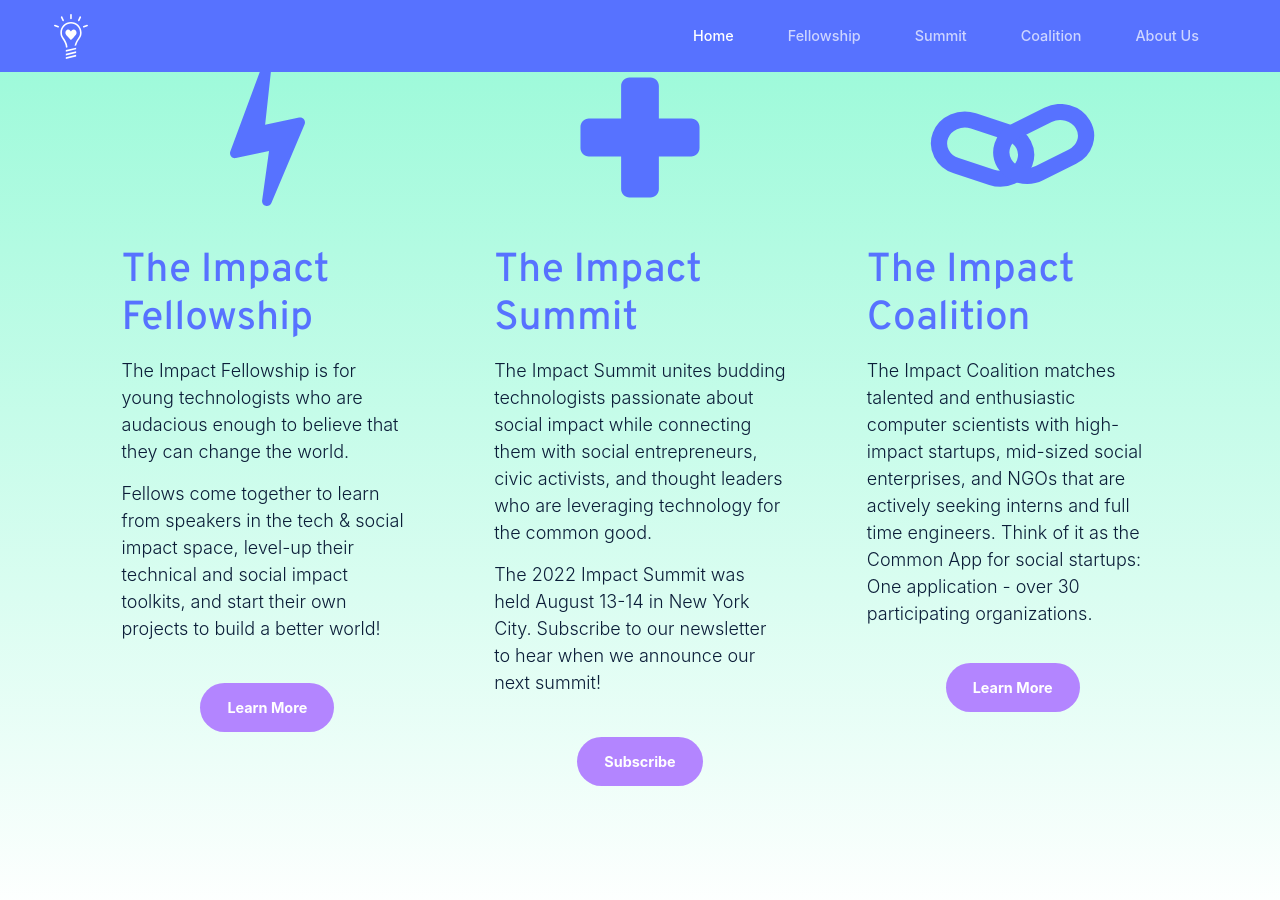
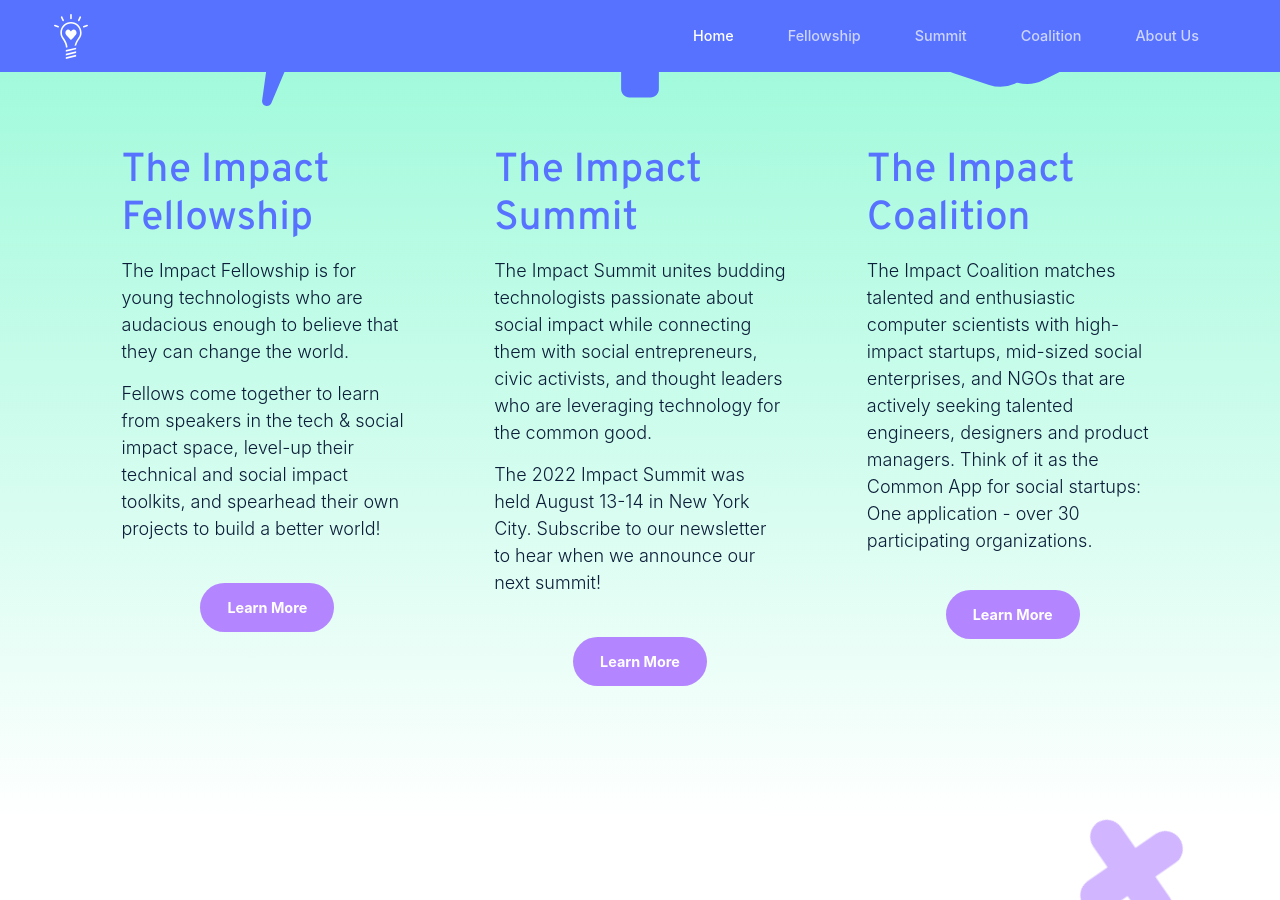
Before and after one commit to impact-labs/impact-labs.github.io, a Jekyll site: the page built from pages/home.html, in a window 1280 px wide and 900 px high, scrolled down 2028 px. Built offline with Jekyll 4.4.1, drawn with Linux system fonts in a browser that asks for light colours; some of the changed text lies outside the part shown.

Commit message:
make wording fixes, add social media links

```diff
--- a/_includes/footer.html
+++ b/_includes/footer.html
@@ -7,8 +7,11 @@
             Reach out to <a target="_blank" href="mailto:hello@impactlabs.io">hello@impactlabs.io</a>
         </p>
         <p>
+          <b>
             Move purposefully and fix things.
+          </b>
         </p>
+        <p><a target="_blank" href="https://www.linkedin.com/company/impactlabs">LinkedIn</a>  ·  <a target="_blank" href="https://twitter.com/impactlabs_io">Twitter</a>  ·  <a target="_blank" href="https://medium.com/impact-labs">Medium</a></p>
         <p>
             Copyright &copy; Impact Labs 2022. <a target="_blank" href="https://docs.google.com/document/d/11rG_I1-jbV9INWTXWyhvDNLHPxTPtrBW7ZMhqVfc2b8/edit">Code of Conduct</a>
         </p>
--- a/pages/home.html
+++ b/pages/home.html
@@ -34,10 +34,9 @@
 	<img alt="Plus" class="accent d-none d-md-inline" style="width:130px; position: relative; top:540px;" src="/assets/images/accents/plus.svg" />
 	<div class="row">
 		<div class="col-12 col-md-9 lead">
-			<!-- <h2 style="max-width: 90%">What is Impact Labs?</h2> -->
-			<h1 class="text-primary">What We Do</h1>
+			<h2 style="max-width: 90%">What is Impact Labs?</h2>
 			<p>
-				Impact Labs is an organization that provides greater access to opportunities at the intersection of technology and social good. We connect students to seasoned social entrepreneurs, meaningful career opportunities, and capital to help ignite their ideas.
+				Impact Labs is a registered 501(c)(3) nonprofit that provides greater access to opportunities at the intersection of technology and social good. We connect students to seasoned social entrepreneurs, meaningful career opportunities, and capital to help ignite their ideas.
 			</p>
 			<p>
 				This is accomplished through a suite of initiatives, detailed below.
@@ -51,8 +50,6 @@
 </section>
 
 <section class="bg-light px-sm-5" style="background: linear-gradient(rgba(15, 248, 166, 0.5), #FFFFFF)">
-	<!-- <h2 style="max-width: 90%">Our Initiatives</h2> -->
-<center><h1 class="text-primary">Our Initiatives</h1></center>
 <div class="container-fluid" >
 	<div class="row mb-4 d-none d-md-flex">
 		<div class="col-4 text-center">
@@ -74,8 +71,7 @@
 					The Impact Fellowship is for young technologists who are audacious enough to believe that they can change the world.
 				</p>
 				<p>
-					Fellows come together to learn from speakers in the tech & social impact space, level-up their technical and social impact toolkits, and start their own projects to build a better world!
-
+					Fellows come together to learn from speakers in the tech & social impact space, level-up their technical and social impact toolkits, and spearhead their own projects to build a better world!
 				</p>
 				<br/>
 				<div class="text-md-center">
@@ -95,7 +91,7 @@
 				</p>
 				<br/>
 				<div class="text-md-center">
-					<a class="btn btn-secondary" role="button" aria-pressed="true" href="https://airtable.com/shrn3Sw913prQ2y6W" target="_blank">Subscribe</a>
+					<a class="btn btn-secondary" role="button" aria-pressed="true" href="./summit">Learn More</a>
 				</div>
 			</div>
 		</div>
@@ -104,7 +100,7 @@
 			<div class="text-left">
 				<h2>The Impact Coalition</h2>
 				<p class="lead text-left">
-					The Impact Coalition matches talented and enthusiastic computer scientists with high-impact startups, mid-sized social enterprises, and NGOs that are actively seeking interns and full time engineers. Think of it as the Common App for social startups: One application - over 30 participating organizations.
+					The Impact Coalition matches talented and enthusiastic computer scientists with high-impact startups, mid-sized social enterprises, and NGOs that are actively seeking talented engineers, designers and product managers. Think of it as the Common App for social startups: One application - over 30 participating organizations.
 				</p>
 				<br/>
 				<div class="text-md-center">
@@ -123,10 +119,9 @@
 		<img alt="Team" class="ill" style="margin-left: -120px; max-width: 400px" src="/assets/images/illustrations/team.svg" />
 	</div>
 	<div class="col-12 col-md-8">
-		<!-- <h2 style="max-width: 80%">Get to know the team!</h2> -->
-		<h1 class="text-primary">Who We Are</h1>
+		<h2 style="max-width: 80%">Get to know the team!</h2>
 		<p class="lead">
-			The idea for Impact Labs started in a dorm room and the vision quickly spread to colleges across the world. Meet the crew that’s turning that vision into a reality!
+			The idea for Impact Labs started in a dorm room and the vision quickly spread to colleges across the world. Meet the crew that’s turning that vision into a reality.
 		</p>
 		<br/>
 			<a class="btn btn-secondary" role="button" aria-pressed="true" href="./about">Meet the Team</a>
@@ -138,7 +133,11 @@
 <section class="pt-0 mt-0" >
 	<!-- Begin Mailchimp Signup Form -->
 	<div id="mc_embed_signup" class="text-center">
-		<h2>Subscribe for email updates!</h2><br/>
+		<h2>Subscribe for email updates!</h2>
+		<p class="lead">
+			Get the inside scoop about cool initiatives, opportunities and careers<br /> in social good tech, delivered straight to your inbox biweekly.
+		</p>
+		<br/>
 		<a class="btn btn-secondary" role="button" aria-pressed="true" href="https://airtable.com/shrn3Sw913prQ2y6W" target="_blank">Subscribe Here</a>
 	</div>
 
```
